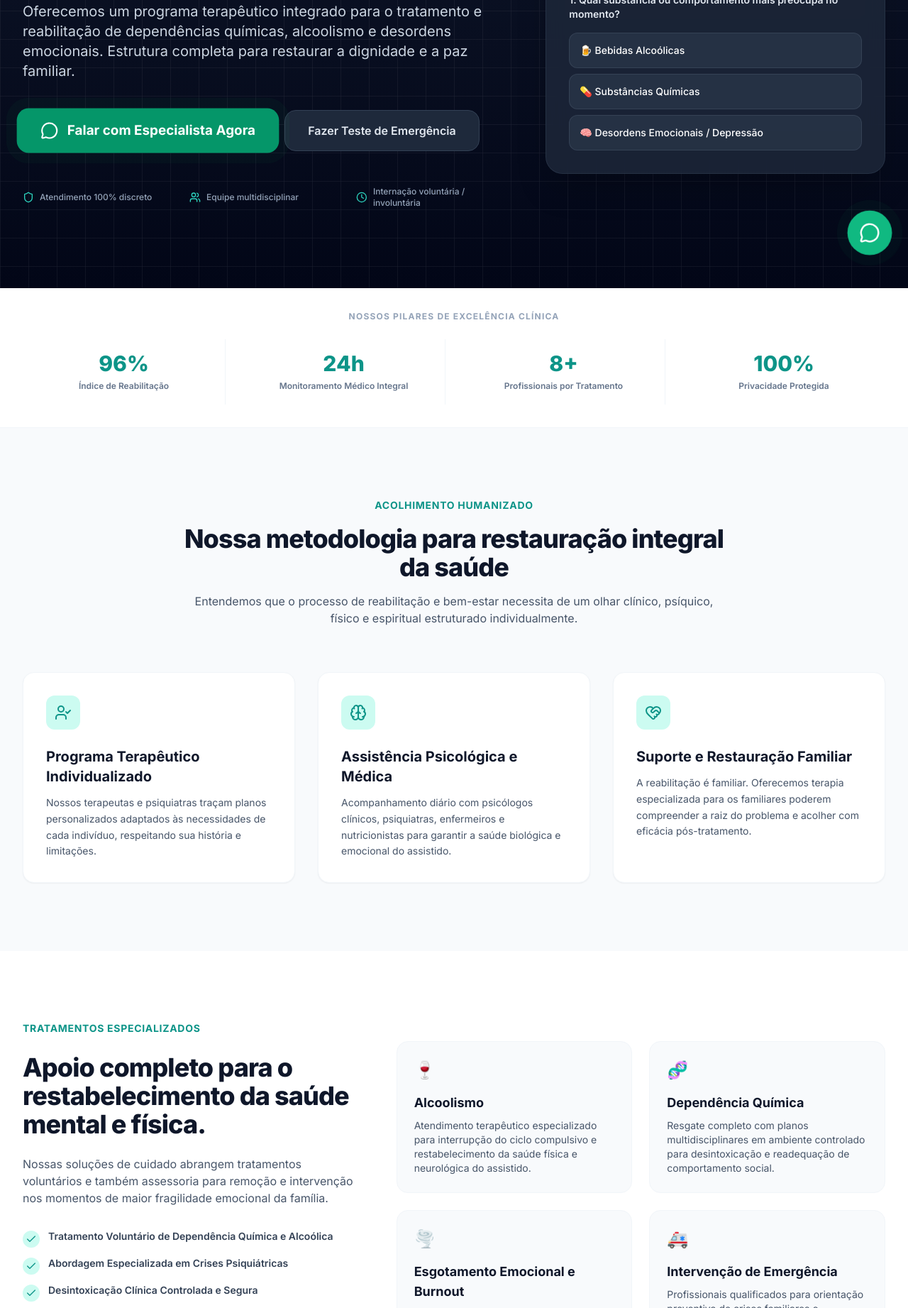
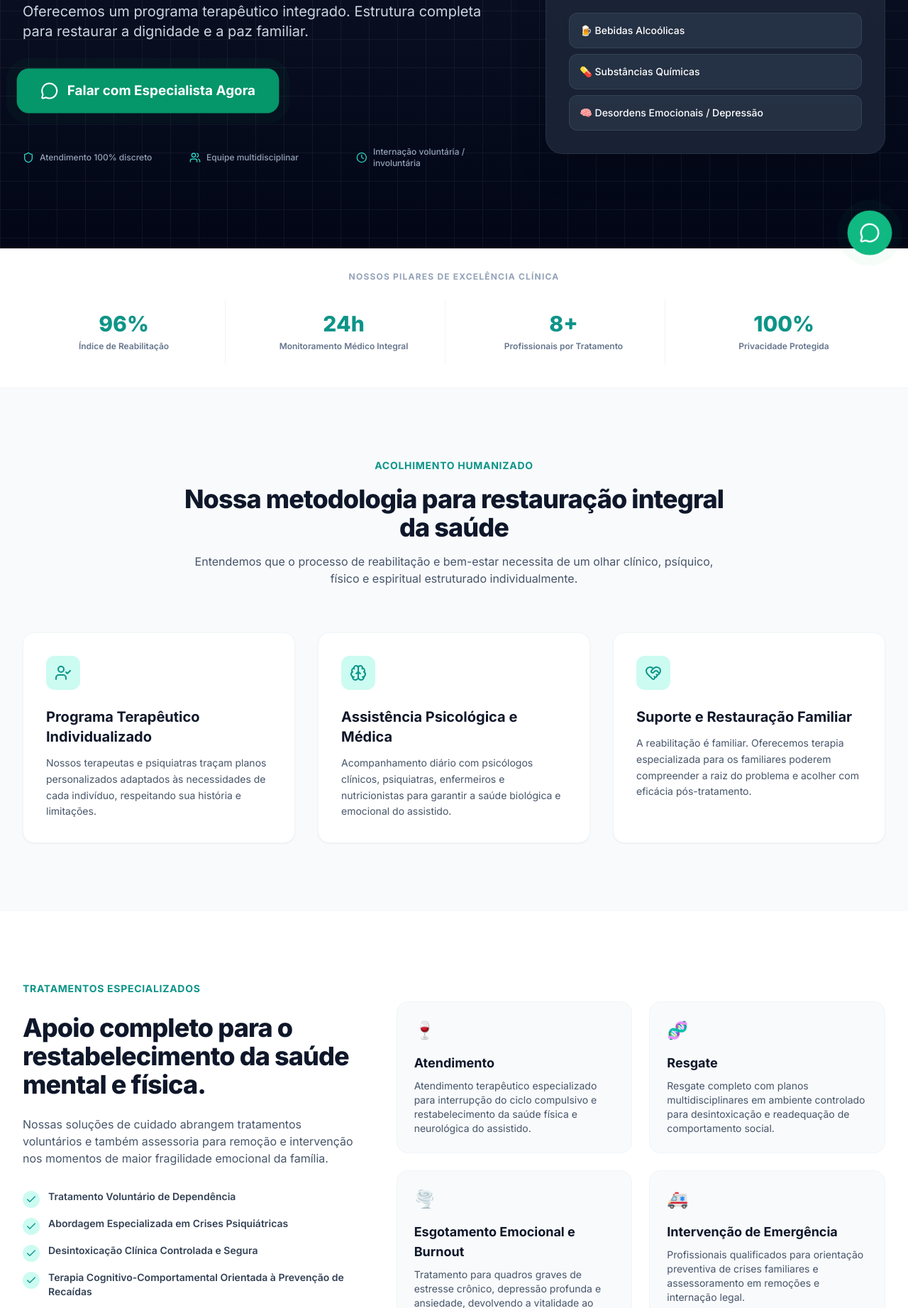
Before and after one commit to DevVitorSantos/clinica_renovacao, a plain HTML site: page index.html in a window 1280 px wide. Shown: the part 418-2261 px from the top of the page at 71% size. Drawn offline with nearby package versions, Linux system fonts and the light colour scheme.

Commit message:
Simplify program description and update treatment labels
Removed specific program details for brevity and updated treatment terms.

```diff
--- a/index.html
+++ b/index.html
@@ -132,7 +132,7 @@
                         Recupere o controle da vida de quem você <span class="text-teal-400">ama</span>.
                     </h1>
                     <p class="text-slate-300 text-base sm:text-lg lg:text-xl font-normal leading-relaxed max-w-2xl mx-auto lg:mx-0">
-                        Oferecemos um programa terapêutico integrado para o tratamento e reabilitação de dependências químicas, alcoolismo e desordens emocionais. Estrutura completa para restaurar a dignidade e a paz familiar.
+                        Oferecemos um programa terapêutico integrado. Estrutura completa para restaurar a dignidade e a paz familiar.
                     </p>
 
                     <!-- Call To Actions -->
@@ -143,10 +143,7 @@
                             <i data-lucide="message-circle" class="w-6 h-6"></i>
                             Falar com Especialista Agora
                         </a>
-                        <a href="#quiz-sec"
-                           class="w-full sm:w-auto inline-flex items-center justify-center gap-2 bg-slate-800 hover:bg-slate-700 text-slate-200 border border-slate-700 font-semibold text-base px-8 py-4 rounded-2xl transition-all">
-                            Fazer Teste de Emergência
-                        </a>
+
                     </div>
 
                     <!-- Bullet trust signals -->
@@ -289,7 +286,7 @@
                             <div class="p-1 bg-teal-100 text-teal-600 rounded-full mt-0.5">
                                 <i data-lucide="check" class="w-4 h-4"></i>
                             </div>
-                            <span class="text-sm font-semibold text-slate-700">Tratamento Voluntário de Dependência Química e Alcoólica</span>
+                            <span class="text-sm font-semibold text-slate-700">Tratamento Voluntário de Dependência</span>
                         </div>
                         <div class="flex items-start gap-3">
                             <div class="p-1 bg-teal-100 text-teal-600 rounded-full mt-0.5">
@@ -325,13 +322,13 @@
                 <div class="lg:col-span-7 grid grid-cols-1 sm:grid-cols-2 gap-6">
                     <div class="bg-slate-50 p-6 rounded-2xl border border-slate-100">
                         <span class="text-2xl mb-4 block">🍷</span>
-                        <h4 class="text-lg font-bold text-slate-900 mb-2">Alcoolismo</h4>
+                        <h4 class="text-lg font-bold text-slate-900 mb-2">Atendimento</h4>
                         <p class="text-slate-600 text-sm">Atendimento terapêutico especializado para interrupção do ciclo compulsivo e restabelecimento da saúde física e neurológica do assistido.</p>
                     </div>
 
                     <div class="bg-slate-50 p-6 rounded-2xl border border-slate-100">
                         <span class="text-2xl mb-4 block">🧬</span>
-                        <h4 class="text-lg font-bold text-slate-900 mb-2">Dependência Química</h4>
+                        <h4 class="text-lg font-bold text-slate-900 mb-2">Resgate</h4>
                         <p class="text-slate-600 text-sm">Resgate completo com planos multidisciplinares em ambiente controlado para desintoxicação e readequação de comportamento social.</p>
                     </div>
 
```
